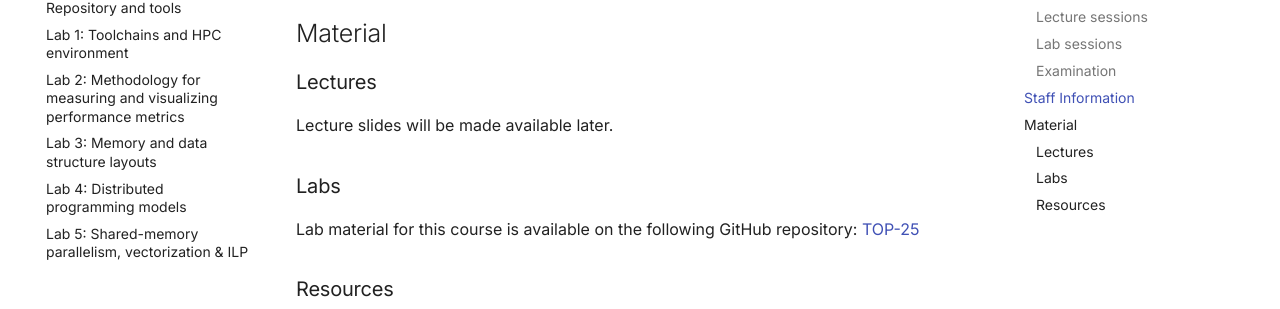
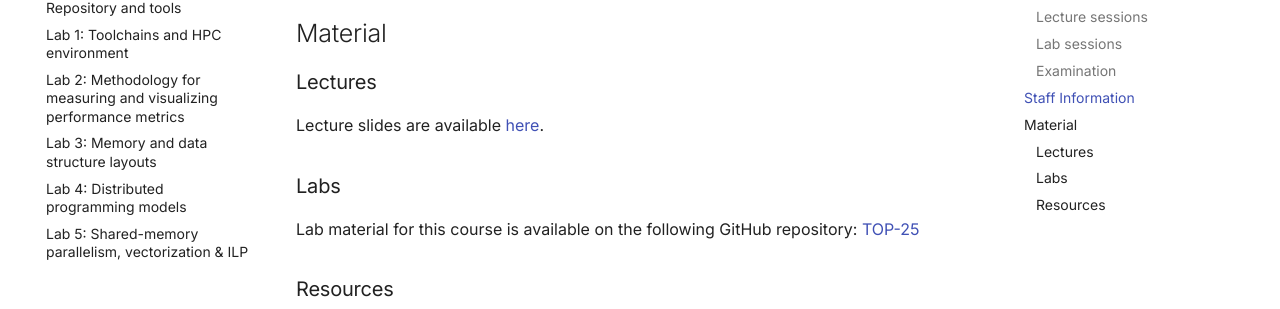
Before and after one commit to dssgabriel/CHP203-TOP, an MkDocs documentation site: the page built from docs/index.md, in a window 1280 px wide and 900 px high, scrolled down 2174 px. Shown: the part 145-454 px from the top of the window. Built offline with MkDocs 1.6.1 and Material for MkDocs 9.7.7, drawn with Linux system fonts in a browser that asks for light colours; emoji names are drawn with the system emoji font; comment, search, counter and statistics services are not loaded.

Commit message:
feat: add lecture slides
Signed-off-by: Gabriel Dos Santos <gabriel.dossantos@cea.fr>

```diff
--- a/docs/index.md
+++ b/docs/index.md
@@ -72,7 +72,7 @@ Additionally, the HPCS Master has a Discord server on which students can reach t
 
 ### Lectures
 
-Lecture slides will be made available later.
+Lecture slides are available [here](artifacts/TOP_course_2025.pdf).
 
 ### Labs
 
--- a/mkdocs.yml
+++ b/mkdocs.yml
@@ -51,6 +51,8 @@ markdown_extensions:
   - def_list
   - footnotes
   - tables
+  - attr_list
+  - md_in_html
   - pymdownx.blocks.caption
   - pymdownx.highlight:
       anchor_linenums: true
@@ -67,8 +69,6 @@ markdown_extensions:
       emoji_generator: !!python/name:material.extensions.emoji.to_svg
   - pymdownx.arithmatex:
       generic: true
-  - attr_list
-  - md_in_html
   - pymdownx.blocks.caption
 
 
```
Also changed, not shown: 1 other file.
